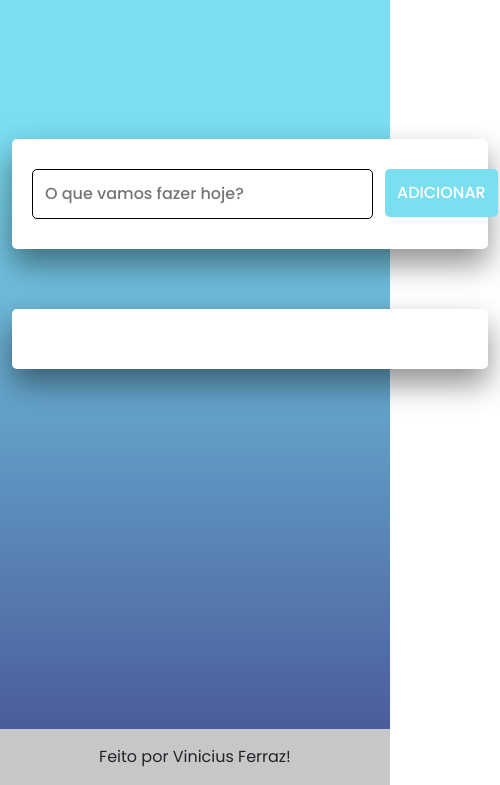
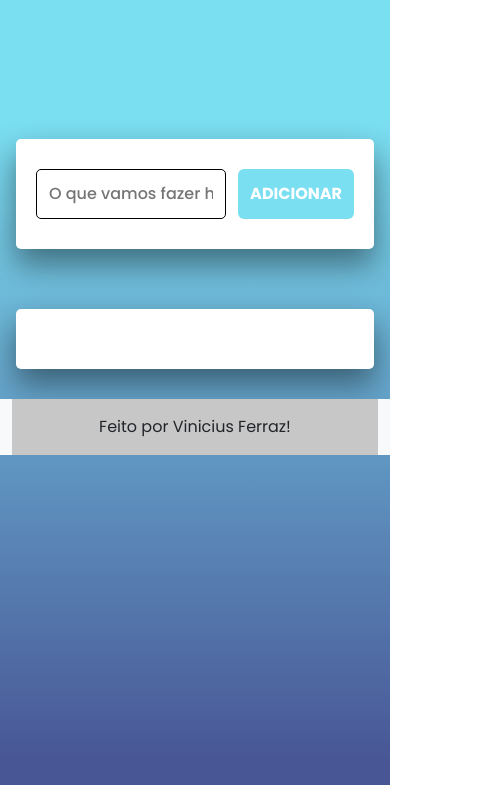
Before and after one commit to viniciusferraza1/toDoListDoVini, a plain HTML site: page index.html in a window 390 px wide. Shown: the part 59-844 px from the top of the page, 500 px wide, since content can reach past the window. Drawn offline with nearby package versions, Linux system fonts and the light colour scheme.

Commit message:
Correção em bugs de responsividade

```diff
--- a/index.html
+++ b/index.html
@@ -63,18 +63,18 @@
 
 
     <!--Container principal-->
-    <div class="container col-3">
+    <div class="container col-xs-12 col-md-8 col-lg-6 col-xl-6">
         <!--Container com o input e o botão de add tarefa-->
-        <div class="new-task-container">
-            <input type="text" class="new-task-input" placeholder="O que vamos fazer hoje?">
-            <button class="new-task-button">Adicionar</button>
+        <div class="new-task-container row mx-1">
+            <input type="text" class="new-task-input col-xs-12" placeholder="O que vamos fazer hoje?">
+            <button class="new-task-button btn btn-primary">Adicionar</button>
         </div>
 
 
 
 
         <!--Container que receberá as tasks-->
-        <div class="tasks-container">
+        <div class="tasks-container mx-1">
 
         </div>
 
@@ -84,7 +84,7 @@
 
     <!--Inicio do footer-->
 
-    <footer class="bg-light text-center text-lg-start">
+    <footer class="bg-light text-center text-lg-start container-fluid">
         <div class="text-center p-3" style="background-color: rgba(0, 0, 0, 0.2);">
             Feito por Vinicius Ferraz!
 
--- a/style.css
+++ b/style.css
@@ -29,8 +29,19 @@ body {
 .container {
     margin-top: 7rem;
     padding: 30px 40px;
-    width: 40%;
-    min-width: 500px;
+
+}
+
+body > div.container.col-xs-12.col-md-8.col-lg-6.col-xl-6 > div.new-task-container.row.mx-1 > button {
+    background-color: #7BDFF2;
+    border: none;
+    font-family: "Poppins", sans-serif;
+    font-weight: bolder;
+
+}
+
+body > div.container.col-xs-12.col-md-8.col-lg-6.col-xl-6 > div.new-task-container.row.mx-1 > button:hover {
+    background-color: #F6AE2D;
 }
 
 .new-task-container {
@@ -58,12 +69,12 @@ body {
 .new-task-button {
     flex: 1;
     border-radius: 5px;
+    font-size: 10vw;
     font-weight: 500;
-    height: 100%;
     border: none;
     background-color: #7BDFF2;
     color: #fff;
-    padding: 12px;
+    padding: 1rem;
     text-transform: uppercase;
     margin-left: 12px;
     cursor: pointer;
@@ -76,7 +87,7 @@ body {
     margin-top: 60px;
     border-radius: 5px;
     box-shadow: 0 15px 30px #04040471;
-    width: 100%;
+
 }
 
 .task-item {
@@ -100,7 +111,7 @@ body {
 }
 
 footer {
-    position: fixed;
+
     bottom: 0;
     width: 100%;
 }
```
